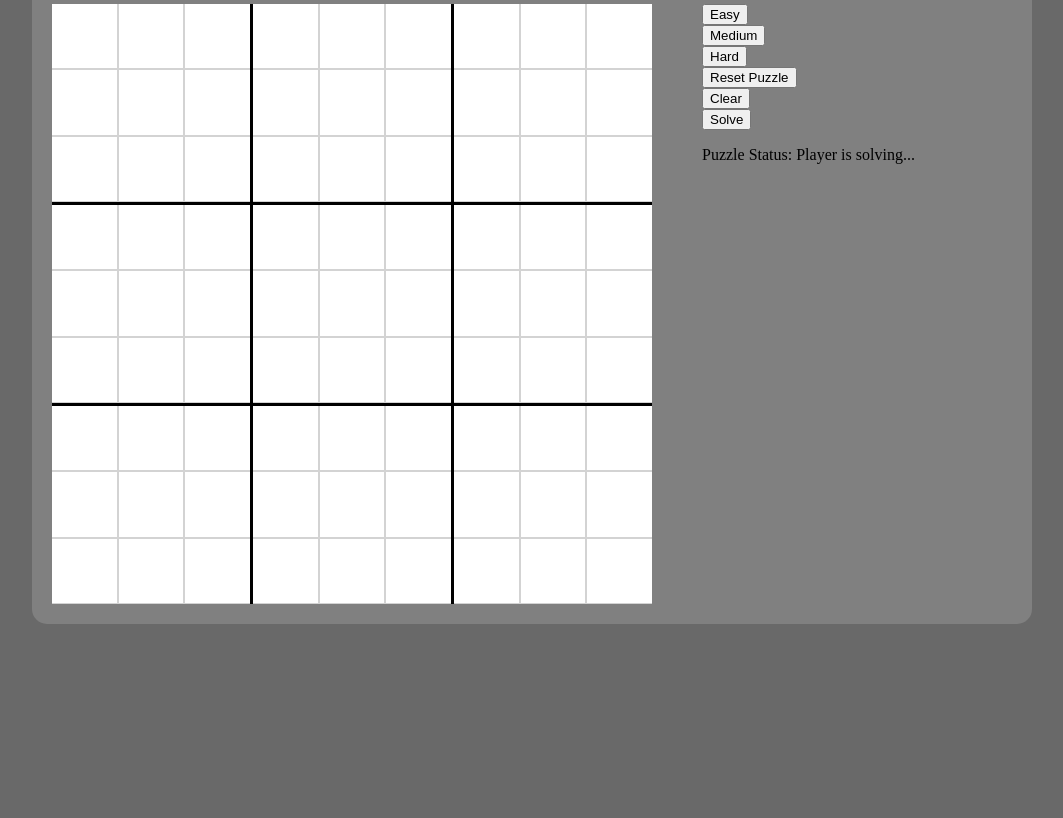
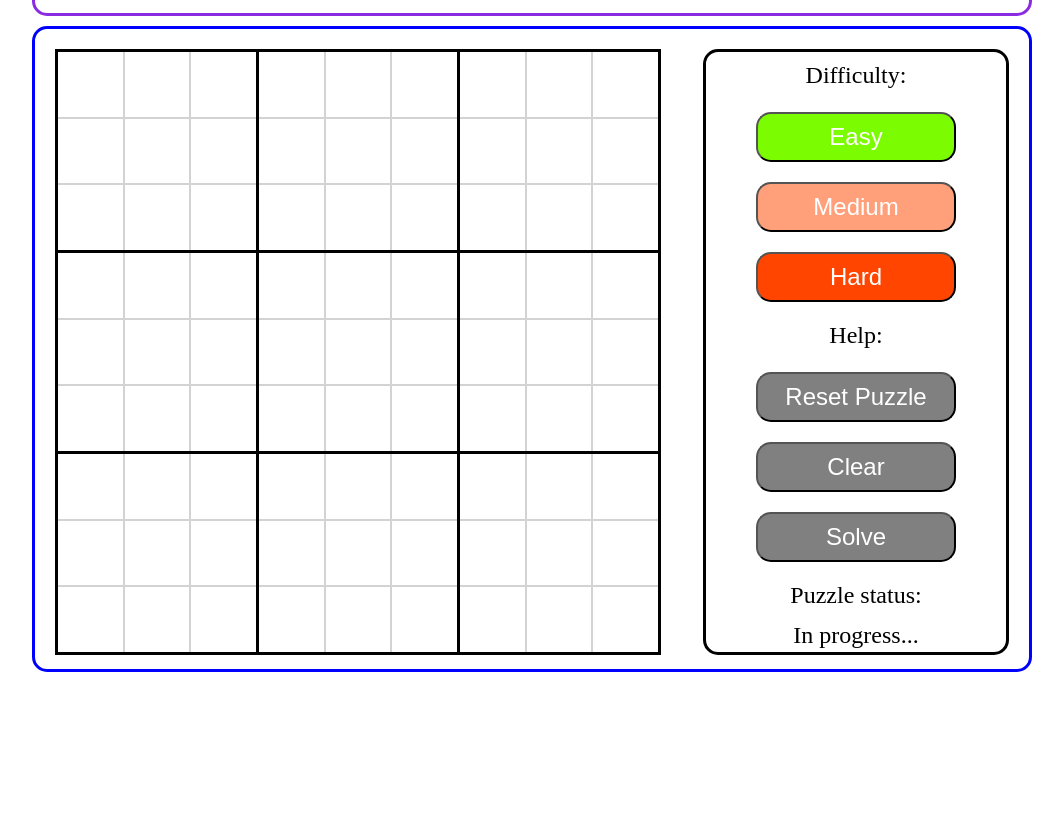
Before and after one commit to tonyruan2/Sudoku, a plain HTML site: page index.html in a window 1280 px wide. Shown: the part 118-936 px from the top of the page, without its empty margins (108-1171 px from the left). Drawn offline with nearby package versions, Linux system fonts and the light colour scheme.

Commit message:
Beautify website appearance

```diff
--- a/css/styles.css
+++ b/css/styles.css
@@ -1,5 +1,5 @@
 body {
-    background-color: dimgray;
+    background-color: white;
 }
 
 .container {
@@ -11,19 +11,22 @@ body {
 
 .header {
     text-align: center;
-    background-color: gray;
     color: darkblue;
-    height: 58px;
+    height: 80px;
+    padding-bottom: 40px;
     font-size: 25px;
     border-radius: 15px;
     margin-bottom: 10px;
+    border: solid;
+    border-color: blueviolet;
 }
 
 .content {
     height: 600px;
     padding: 20px;
-    background-color: gray;
+    border: solid;
     border-radius: 15px;
+    border-color: blue;
 }
 
 .grid {
@@ -36,6 +39,8 @@ body {
     grid-column-gap: 3px;
     grid-row-gap: 3px;
     float: left;
+    border: solid;
+    border-color: black;
 }
 
 .subgrid {
@@ -57,6 +62,7 @@ body {
     font-size: 52px;
     /*
         From https://css-tricks.com/almanac/properties/u/user-select/
+        Implements non-draggable aspect
     */
     -webkit-user-select: none; /* Chrome all / Safari all */
     -moz-user-select: none; /* Firefox all */
@@ -70,8 +76,55 @@ body {
 
 .menu {
     width: 300px;
-    height: 300px;
-    margin-left: 50px;
+    height: 600px;
+    margin-left: 30px;
+    border: solid;
+    border-color: black;
     border-radius: 15px;
-    float: left;
+    float: right;
 }
+
+.info_label {
+    width: inherit;
+    height: 30px;
+    text-align: center;
+    font-size: 24px;
+    color: black;
+    margin: 10px 0 10px 0;
+}
+
+#status {
+    width: inherit;
+    height: 30px;
+    text-align: center;
+    font-size: 24px;
+    color: black;
+}
+
+.button {
+    color: white;
+    text-align: center;
+    display: inline-block;
+    font-size: 24px;
+    width: 200px;
+    height: 50px;
+    margin: 10px 50px 10px 50px;
+    border-radius: 15px;
+    border-color: black;
+}
+
+#easy_puzzle_btn {
+    background-color: lawngreen;
+}
+
+#medium_puzzle_btn {
+    background-color: lightsalmon;
+}
+
+#hard_puzzle_btn {
+    background-color: orangered;
+}
+
+#reset_btn, #clear_btn, #solve_btn {
+    background-color: grey;
+}
--- a/index.html
+++ b/index.html
@@ -147,19 +147,18 @@
             </div>
 
             <div class="menu">
+                <div class="info_label">Difficulty:</div>
+                <input type="button" class="button" id="easy_puzzle_btn" value="Easy"><br>
+                <input type="button" class="button" id="medium_puzzle_btn" value="Medium"><br>
+                <input type="button" class="button" id="hard_puzzle_btn" value="Hard"><br>
 
-                <input type="button" id="easy_puzzle_btn" value="Easy"><br>
-                <input type="button" id="medium_puzzle_btn" value="Medium"><br>
-                <input type="button" id="hard_puzzle_btn" value="Hard"><br>
+                <div class="info_label">Help:</div>
+                <input type="button" class="button" id="reset_btn" value="Reset Puzzle"> <br>
+                <input type="button" class="button" id="clear_btn" value="Clear"> <br>
+                <input type="button" class="button" id="solve_btn" value="Solve"> <br>
 
-                <input type="button" id="reset_btn" value="Reset Puzzle"> <br>
-                <input type="button" id="clear_btn" value="Clear"> <br>
-                <input type="button" id="solve_btn" value="Solve"> <br>
-
-                <p>
-                    Puzzle Status:
-                    <span id="status">Player is solving...</span>
-                </p>
+                <div class="info_label">Puzzle status:</div>
+                <div id="status">In progress...</div>
             </div>
         </div>
     </div>
--- a/js/main.js
+++ b/js/main.js
@@ -107,7 +107,7 @@ window.onload = function () {
     const invalid_bg_color = "red";
     const empty_text_content = "";
     const default_box_text_color = "black";
-    const loaded_box_text_color = "blue";
+    const loaded_box_text_color = "blueviolet";
 
     let user_interacting = false;
     let current_box_id = "";
```
